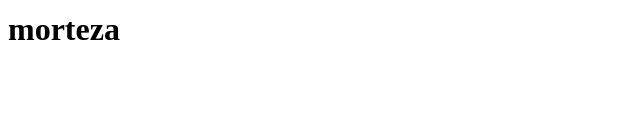
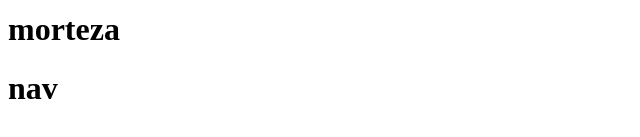
Before and after one commit to bettercallmori/test1, a plain HTML site: page index.html in a window 1280 px wide. Shown: the part 127-264 px from the top of the page, 0-640 px from the left. Drawn offline with Linux system fonts and the light colour scheme.

Commit message:
fix navbar

```diff
--- a/index.html
+++ b/index.html
@@ -11,5 +11,6 @@
     <h1>mohamad</h1>
     <h1>morteza</h1>
     <h1>morteza</h1>
+    <h1>nav</h1>
   </body>
 </html>
```
